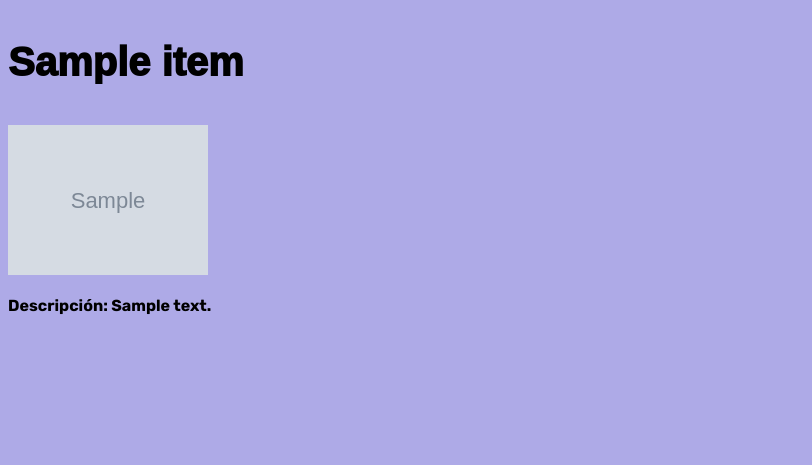
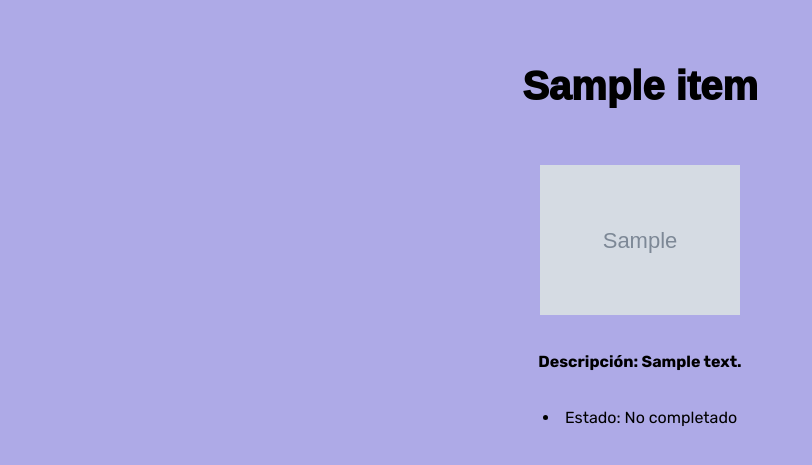
Before and after one commit to CristianTroya/Gestor-Videojuegos, a Flask app: template Flask/templates/detalle.html in a window 1280 px wide. Shown: the part 89-554 px from the top of the page, without its empty margins (0-812 px from the left). Run offline with Flask 3, Linux system fonts and the light colour scheme; the template is opened without the code that fills it: most values are stand-ins (such as "Sample title", 1, 10 or a date in 2020); grey boxes marked "Sample" are stand-in pictures; some web fonts are replaced.

Commit message:
Mejora del archivo detalle

```diff
--- a/Flask/static/css/detalle.css
+++ b/Flask/static/css/detalle.css
@@ -1,4 +1,15 @@
-.body{
+header {
+   margin: 0.5rem;
+   display: flex;
+   justify-content: space-between;
+   gap: 1rem;
+}
+
+#Minecraft {
+    display: flex;
+    flex-direction: column;
+    align-items: center;
     justify-content: center;
-    background-color: rgb(0, 0, 0);
+    gap: 1rem;
+    padding: 1rem;
 }
--- a/Flask/templates/detalle.html
+++ b/Flask/templates/detalle.html
@@ -8,6 +8,7 @@
     <link rel="stylesheet" href="{{ url_for('static', filename='css/detalle.css') }}">
 </head>
 
+<body>
     <header>
         <!--  Encabezado -->
         <h1 id="titulo"> Gestor de videojuegos </h1>
@@ -17,11 +18,11 @@
         </div>
     </header>
 
-<body>
-    <h3>{{ item.nombre }}</h2>
+    <div id="Minecraft">
+        <h3>{{ item.nombre }}</h3>
         <img width="200" src="{{ url_for('static', filename='img/' + item.imagen) }}" alt="{{item.imagen}}">
         <h4>Descripción: {{ item["Descripción"] }}</h4>
+        <li>Estado: {{'Completado' if item.completado == 1 else 'No completado'}}</li>
         <script src="{{ url_for('static', filename='js/noche.js') }}"></script>
-</body>
-
+    </div>
 </html>
```
Lines whose indentation alone changed are shown as unchanged.
